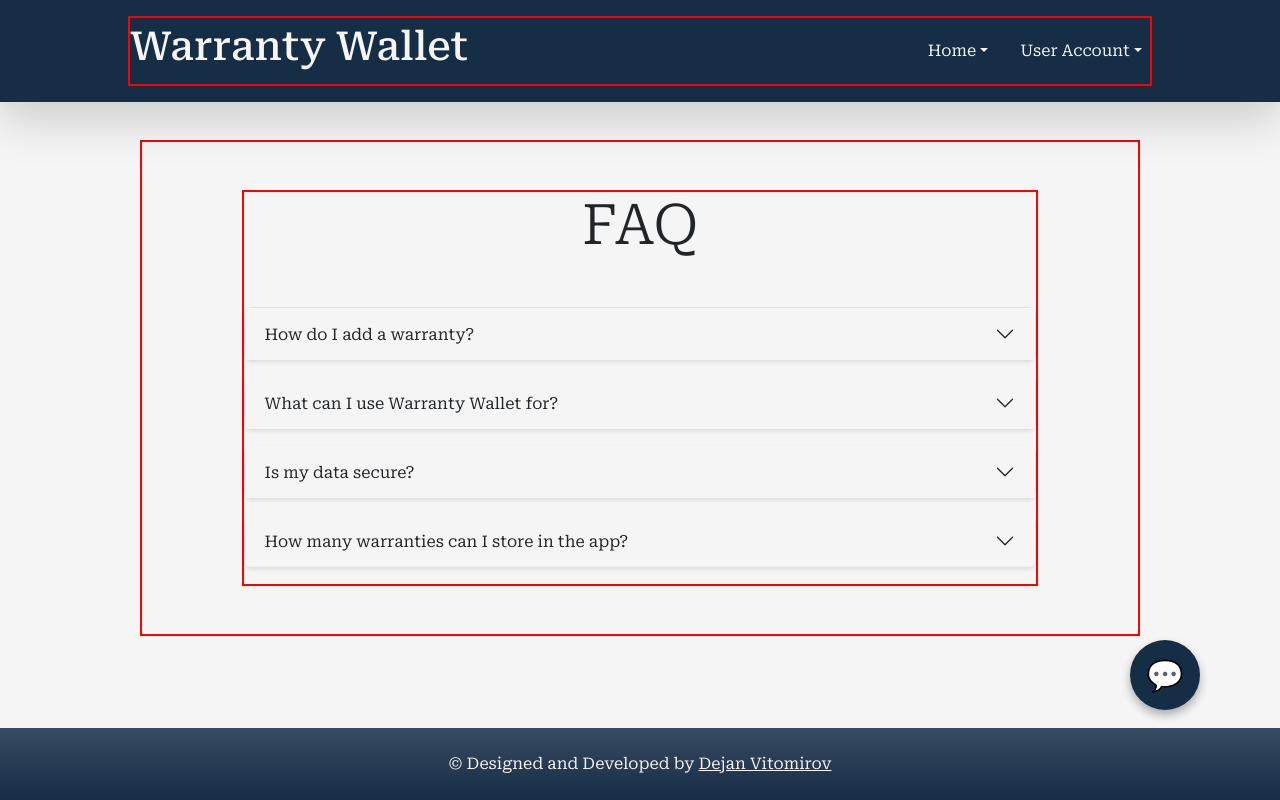
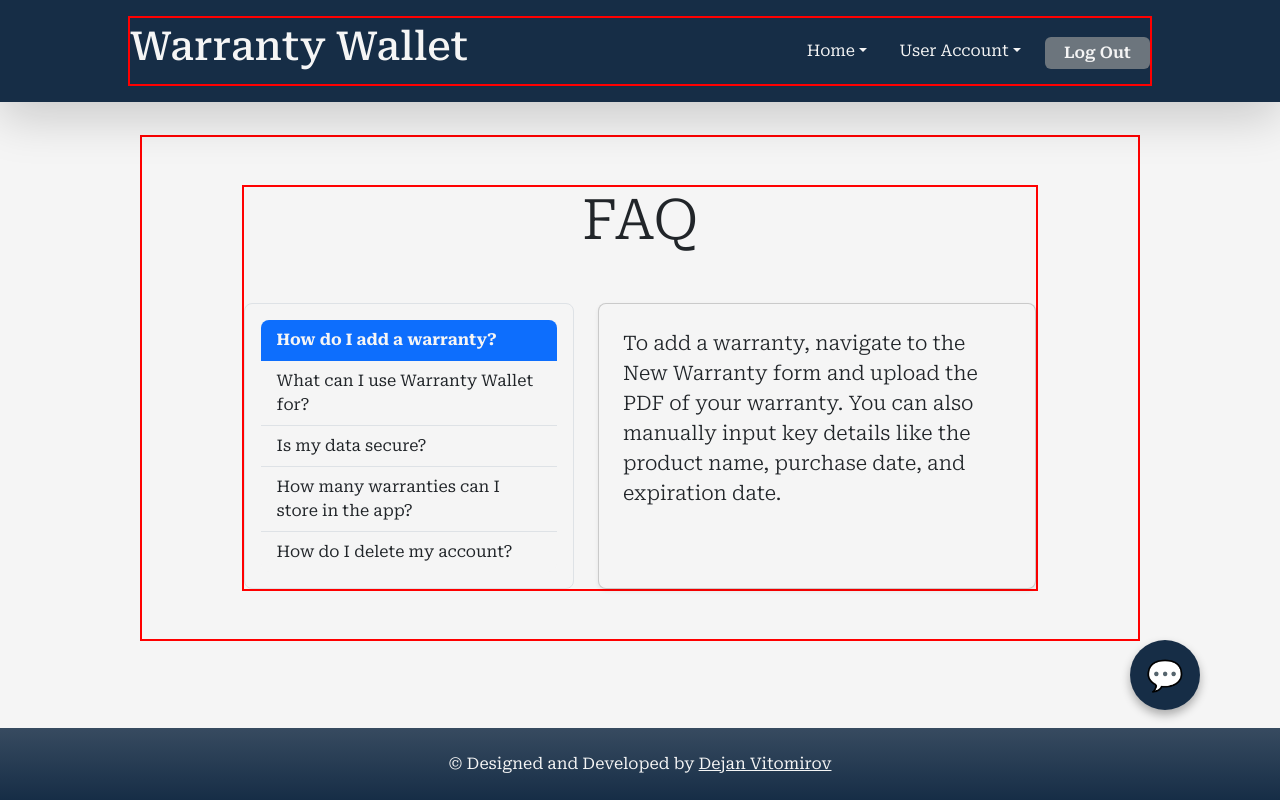
Before and after one commit to Vitomirov/warranty-wallet, a React (Vite) app in the folder src/frontend/: page /faq in a window 1280 px wide. Built offline with nearby package versions, Linux system fonts and the light colour scheme; sample sign-in values are in the browser's storage; a web font is replaced by a local one.

Commit message:
minor improvement in frontend

```diff
--- a/src/frontend/features/auth/LogOut.jsx
+++ b/src/frontend/features/auth/LogOut.jsx
@@ -20,7 +20,7 @@ const LogOut = ({ className, asLink, linkTo }) => {
 
   // Render as a button by default
   return (
-    <Button variant="secondary" onClick={handleLogout}>
+    <Button variant="logout" onClick={handleLogout}>
       Log Out
     </Button>
   );
--- a/src/frontend/layout/Header.jsx
+++ b/src/frontend/layout/Header.jsx
@@ -80,7 +80,7 @@ function Header() {
             <>
               {/* Navigation links and dropdowns for logged-in users. */}
               <Nav className="ms-auto"></Nav>
-              <Nav className="d-flex align-items-end gap-3 text-end">
+              <Nav className="d-flex align-items-end gap-3 text-end white">
                 <NavDropdown title="Home" id="marketing-dropdown">
                   <NavDropdown.Item
                     as={Link}
@@ -137,11 +137,8 @@ function Header() {
                   >
                     Account Settings
                   </NavDropdown.Item>
-                  <NavDropdown.Divider />
-                  <NavDropdown.Item className="nav-link btn">
-                    <LogOut />
-                  </NavDropdown.Item>
                 </NavDropdown>
+                <LogOut />
               </Nav>
             </>
           )}
--- a/src/frontend/pages/FAQ.jsx
+++ b/src/frontend/pages/FAQ.jsx
@@ -1,33 +1,35 @@
 import React, { useState } from "react";
 
 const FAQ = () => {
-  const [activeIndex, setActiveIndex] = useState(null);
+  const [activeQuestion, setActiveQuestion] = useState(0);
 
   const faqs = [
     {
       question: "How do I add a warranty?",
       answer:
-        "To add a warranty, navigate to the New Warranty form and upload the PDF of your warranty.",
+        "To add a warranty, navigate to the New Warranty form and upload the PDF of your warranty. You can also manually input key details like the product name, purchase date, and expiration date.",
     },
     {
       question: "What can I use Warranty Wallet for?",
       answer:
-        "Warranty Wallet helps you organize and manage warranties for electronics, appliances, furniture, vehicles, and more.",
+        "Warranty Wallet helps you organize and manage warranties for electronics, appliances, furniture, vehicles, and more. It's designed to be a single, secure place for all your important documents, preventing them from being lost.",
     },
     {
       question: "Is my data secure?",
       answer:
-        "Absolutely. We use industry-standard encryption to keep your warranty details safe.",
+        "Yes, your data is absolutely secure. We use industry-standard encryption protocols and secure cloud storage to protect all your personal information and uploaded files.",
     },
     {
       question: "How many warranties can I store in the app?",
-      answer: "You can add and manage an unlimited number of warranties.",
+      answer:
+        "You can add and manage an unlimited number of warranties. Our service is designed to scale with your needs, from a few documents to hundreds.",
+    },
+    {
+      question: "How do I delete my account?",
+      answer:
+        "You can permanently delete your account from the Profile settings page. This action will also delete all of your uploaded warranties and associated data. This action is irreversible.",
     },
   ];
-
-  const toggleFAQ = (index) => {
-    setActiveIndex(activeIndex === index ? null : index);
-  };
 
   return (
     <section
@@ -37,33 +39,31 @@ const FAQ = () => {
       <div className="content-layout w-100 help">
         <h2 className="display-4 text-center mb-5">FAQ</h2>
 
-        <div className="accordion" id="faqAccordion">
-          {faqs.map((faq, index) => (
-            <div
-              key={index}
-              className="accordion-item shadow-sm mb-3 rounded-3"
-            >
-              <h2 className="accordion-header">
+        <div className="row justify-content-center g-0">
+          {/* Left Column: Questions List */}
+          <div className="col-md-5">
+            <div className="list-group list-group-flush border rounded-3 p-3 h-100">
+              {faqs.map((faq, index) => (
                 <button
-                  className={`accordion-button ${
-                    activeIndex === index ? "" : "collapsed"
+                  key={index}
+                  type="button"
+                  className={`list-group-item list-group-item-action ${
+                    activeQuestion === index ? "active fw-bold" : ""
                   }`}
-                  type="button"
-                  onClick={() => toggleFAQ(index)}
-                  aria-expanded={activeIndex === index}
+                  onClick={() => setActiveQuestion(index)}
                 >
                   {faq.question}
                 </button>
-              </h2>
-              <div
-                className={`accordion-collapse collapse ${
-                  activeIndex === index ? "show" : ""
-                }`}
-              >
-                <div className="accordion-body">{faq.answer}</div>
-              </div>
+              ))}
             </div>
-          ))}
+          </div>
+
+          {/* Right Column: Answer Panel */}
+          <div className="col-md-7 ps-md-4 mt-3 mt-md-0">
+            <div className="card shadow-sm rounded-3 p-4 h-100">
+              <p className="lead">{faqs[activeQuestion].answer}</p>
+            </div>
+          </div>
         </div>
       </div>
     </section>
--- a/src/frontend/styles/components/_components.scss
+++ b/src/frontend/styles/components/_components.scss
@@ -2,7 +2,7 @@
 
 // MODAL POPUP WINDOW
 .modalWindow-overlay {
-    background-color: rgba(0, 0, 0, 0.5);
+    background-color: rgb(179, 170, 170);
     display: flex;
     justify-content: center;
     align-items: center;
@@ -26,76 +26,13 @@
     z-index: 1001;
 }
 
-/* // BUTTONS
-.button {
-    .btn {
-        background-color: variables.$blueDark;
-        color: variables.$white;
-        border-color: variables.$blueDark;
-        padding: 0.3rem 2rem;
-        font-size: 1rem;
-        border-radius: 0.3rem;
-        transition: transform 0.3s ease-in-out;
-        display: flex;
-        align-items: center;
-
-        &:hover {
-            transform: scale(1.05);
-            color: variables.$blueDark;
-            background-color: variables.$blueLight;
-            border-color: variables.$blueDark;
-        }
-
-        @media (max-width: 1200px) {
-            padding: 0.3rem 1.5rem;
-            font-size: 1.1rem;
-        }
-        @media (max-width: 768px) {
-            padding: 0.3rem 1.1rem;
-            font-size: 0.9rem;
-        }
-        @media (max-width: 576px) {
-            padding: 0.3rem 0.8rem;
-            font-size: 0.8rem;
-        }
-    }
-}
-
-.buttonOpenWarranty {
-    border-radius: 0.3rem;
-    border-color: variables.$blueDark;
-    transition: transform 0.5s ease-in-out;
-    background-color: variables.$blueLight;
-    color: variables.$blueDark;
-
-    &:hover {
-        transform: scale(1.05);
-        color: variables.$white;
-        background-color: variables.$blueDark;
-    }
-}
-
-.dashboardbutton {
-    padding: 1rem 2rem;
-    font-size: 2rem;
-    border-radius: 0.3rem;
-    transition: transform 5s ease-in-out;
-
-    .btn:hover {
-        transform: scale(1.05);
-        color: variables.$dark;
-        background-color: variables.$blueLight;
-    }
-} */
-
-/* src/components/ui/Button.css */
 
 /* Base styles for the button block */
 .button {
   display: inline-flex;
   align-items: center;
   justify-content: center;
-  padding: 8px 18px;
+  padding: 3px 18px;
   border-radius: 6px;
   font-size: 16px;
   font-weight: 600;
@@ -127,7 +64,7 @@
 /* Primary button variant */
 .button--primary {
   background-color: variables.$blueDark;
-  color: #fff;
+  color: variables.$white;
 }
 
 .button--primary:hover {
@@ -140,7 +77,7 @@
   color: #fff;
 }
 
-.button--secondary:hover {
+ .button--secondary:hover {
   background-color: #5a6268;
 }
 
@@ -152,6 +89,17 @@
 
 .button--danger:hover {
   background-color: #c82333;
+}
+
+/* Logout button variant */
+.button--logout {
+  background-color: #6c757d;
+  color: variables.$white;
+  margin-bottom: 2px;
+}
+.button--logout:hover {
+  background-color: #5a6268;
+  color: variables.$yellow;
 }
 
 // Dropdown Menu
--- a/src/frontend/styles/layout/_layout.scss
+++ b/src/frontend/styles/layout/_layout.scss
@@ -86,13 +86,7 @@
   }
 }
 
-// NAVIGATION DROPDOWNS
-.navbar .dropdown-menu {
-  background-color: variables.$blueDark !important; // tamno plava pozadina
-  color: variables.$white !important; // tekst u white
-  border: none; // ukloni default border
-  min-width: 200px;
-}
+// DROPDOWN MENU
 
 .navbar .dropdown-item {
   color: variables.$white !important;
@@ -102,16 +96,9 @@
 
 .navbar .dropdown-item:hover,
 .navbar .dropdown-item:focus {
-  background-color: lighten(variables.$blueDark, 10%) !important; // svetlija nijansa na hover
+  background-color: lighten(variables.$blueDark, 10%) !important;
   color: variables.$white !important;
 }
-
-.navbar .dropdown-divider {
-  border-top: 1px solid lighten(variables.$blueDark, 20%);
-}
-
-
-
 
 
 // BACK TO TOP
--- a/src/frontend/styles/pages/_pages.scss
+++ b/src/frontend/styles/pages/_pages.scss
@@ -10,7 +10,7 @@
 }
 
 .more-content.open {
-  max-height: 300px; /* prilagodi visinu da stane sav tekst */
+  max-height: 300px;
 }
 
 
--- a/src/frontend/styles/utilities/_utilities.scss
+++ b/src/frontend/styles/utilities/_utilities.scss
@@ -24,6 +24,3 @@
 .help {
     border: red 2px solid;
 }
-.help-blue {
-    border: rgb(55, 141, 15) 2px solid;
-}
```
Also changed, not shown: src/frontend/features/warranties/NewWarranty.jsx (+22 -18 lines).
